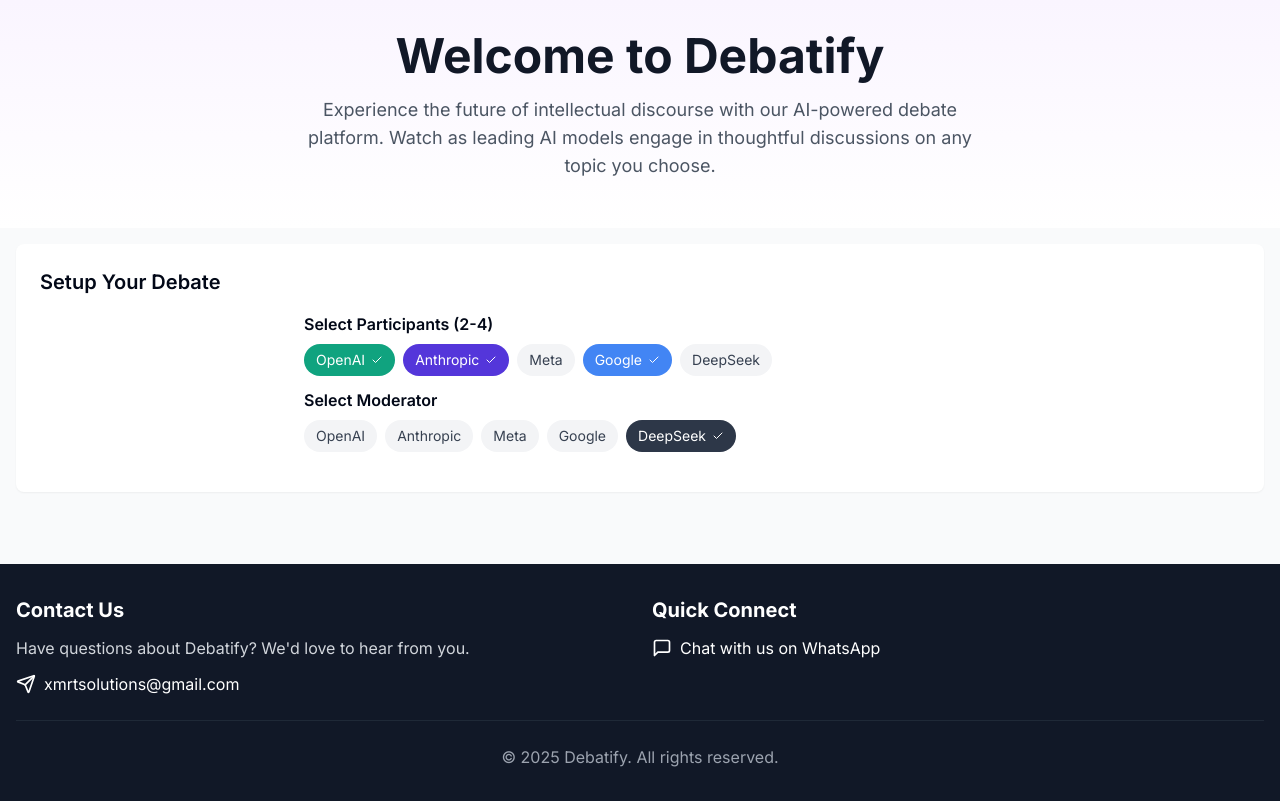
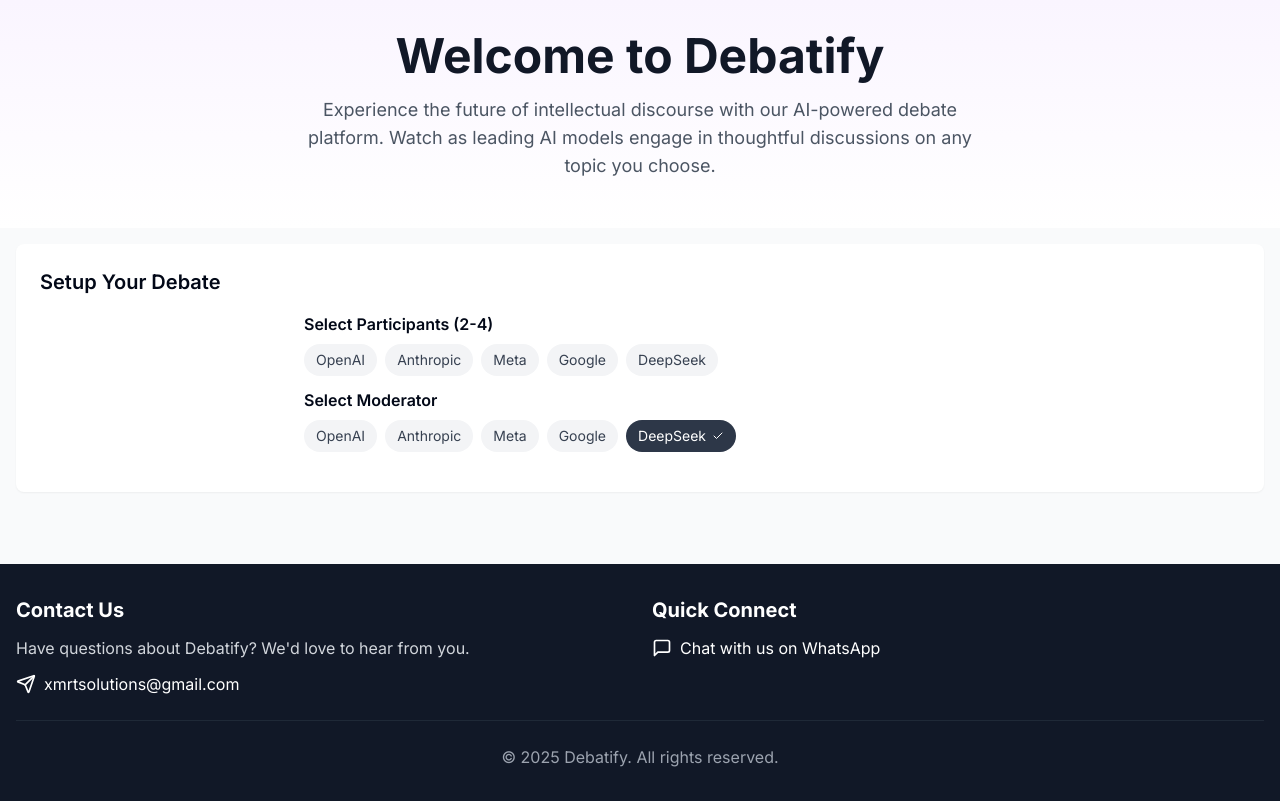
Before and after one commit to DevGruGold/debatify, a React (Vite) app: page / in a window 1280 px wide. Built offline with nearby package versions, Linux system fonts and the light colour scheme.

Commit message:
Fix AI selection and responses
The AI participant selection was not working correctly and responses from OpenAI and Anthropic were not being received.  This commit addresses these issues.

```diff
--- a/src/components/AISelector.tsx
+++ b/src/components/AISelector.tsx
@@ -25,7 +25,7 @@ interface AISelectorProps {
 }
 
 export const AISelector = ({ onSelectionChange }: AISelectorProps) => {
-  const [selectedParticipants, setSelectedParticipants] = useState<string[]>(["openai", "anthropic", "google"]);
+  const [selectedParticipants, setSelectedParticipants] = useState<string[]>([]);
   const [selectedModerator, setSelectedModerator] = useState<string>("deepseek");
   const { toast } = useToast();
 
@@ -71,6 +71,14 @@ export const AISelector = ({ onSelectionChange }: AISelectorProps) => {
       const newSelection = prev.includes(aiId)
         ? prev.filter(id => id !== aiId)
         : [...prev, aiId];
+
+      // Validate selection size
+      if (newSelection.length < 2) {
+        toast({
+          title: "Selection Required",
+          description: "Please select at least 2 participants for the debate.",
+        });
+      }
 
       const participants = availableAIs.filter(ai =>
         newSelection.includes(ai.id)
```
